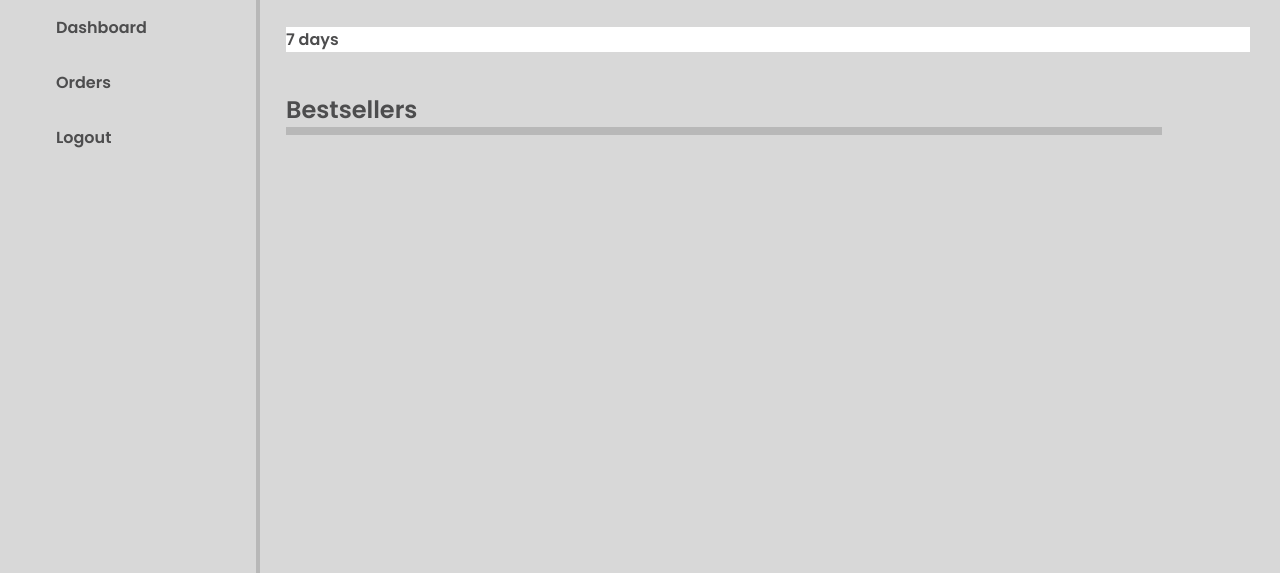
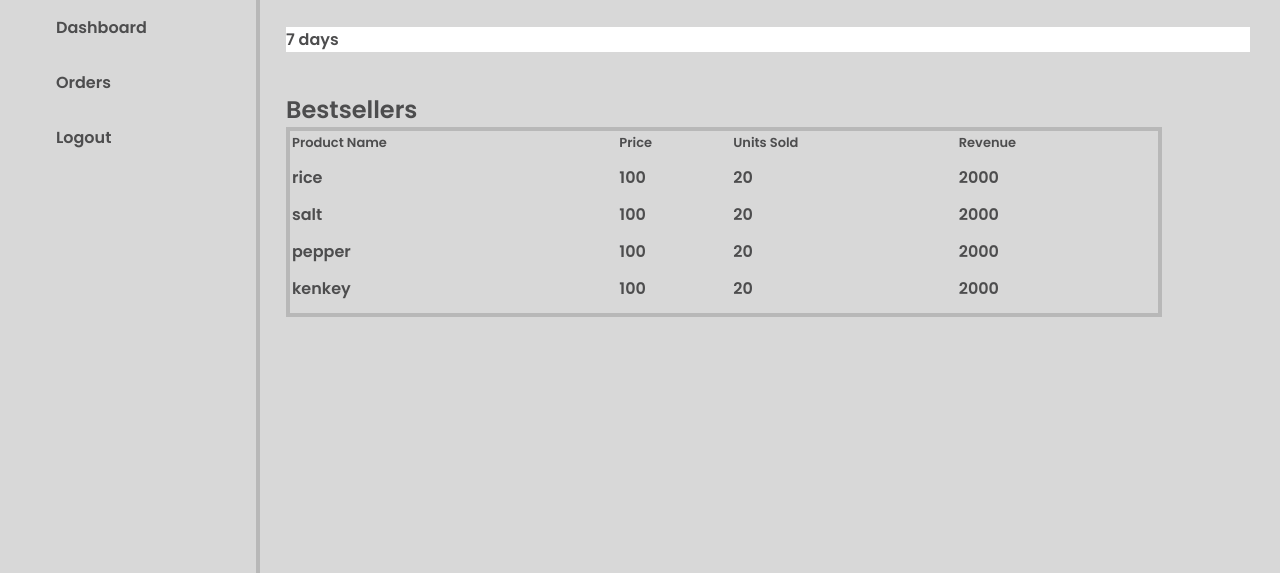
Before and after one commit to Thomasyong11/FE_Submission02, a plain HTML site: page dashboard.html in a window 1280 px wide. Shown: the part 227-800 px from the top of the page. Drawn offline with Linux system fonts and the light colour scheme.

Commit message:
designed bestseller table with dummy data

```diff
--- a/components/main.js
+++ b/components/main.js
@@ -1,5 +1,7 @@
+//WebPage title
 document.title = "Freddy's Artisanal Halloween Candy Shop";
 
+//Toggle switch for revenue
 let toggle = document.querySelector(".toggle");
 let show = document.querySelector(".show");
 let disabled = document.querySelector(".disabled");
@@ -19,30 +21,27 @@ function Animatedtoggle() {
   }
 }
 
-// class Login extends HTMLElement {
-//   connectedCallback() {
-//     this.innerHTML = `
-//         <div class="form login">
-//         <div class="form-content">
-//         <header class="header-main">
-//           <text class="header-text"
-//             >Freddy's Artisanal Halloween Candy Shop</text
-//           >
-//           <img class="freddy-logo" src="assets/Freddys_Logo.svg" />
-//         </header>
-//         <form action="#">
-//           <div class="field input-field">
-//             <input type="text" placeholder="username" class="input" />
-//           </div>
-//           <div class="field input-field">
-//             <input type="password" placeholder="********" class="password" />
-//           </div>
-//           <div class="field button-field">
-//             <button>Login</button>
-//           </div>
-//         </form>
-//       </div>`;
-//   }
-// }
+//Best sellers table
+//dummy data
 
-// customElements.define("app-login", Login);
+let itemData = [
+  { product: "rice", price: 100, unitsold: 20, revenue: 2000 },
+  { product: "salt", price: 100, unitsold: 20, revenue: 2000 },
+  { product: "pepper", price: 100, unitsold: 20, revenue: 2000 },
+  { product: "kenkey", price: 100, unitsold: 20, revenue: 2000 },
+];
+
+//in order to set innerHtml property for the tablebody i used the window onload callback function
+window.onload = () => {
+  loadTableData(itemData);
+};
+
+function loadTableData(itemData) {
+  const tableBody = document.getElementById("tableData");
+  let dataHtml = "";
+  for (let item of itemData) {
+    dataHtml += `<tr><td>${item.product}</td><td>${item.price}</td><td>${item.unitsold}</td><td>${item.revenue}</td></tr>`;
+  }
+  //   console.log(dataHtml);
+  tableBody.innerHTML = dataHtml;
+}
--- a/components/summaryCards.js
+++ b/components/summaryCards.js
@@ -1,3 +1,4 @@
+//webcomponent for summary cards
 class SummaryCard extends HTMLElement {
   constructor() {
     super();
--- a/css/sidenav.css
+++ b/css/sidenav.css
@@ -117,3 +117,23 @@ padding: 30px;
     width: 90%;
     border: 4px solid #B8B8B8;
 }
+table{
+    width: 100%;
+
+}
+
+thead tr{
+    text-align: left;
+
+}
+th {
+    font-size: small;
+    padding-bottom: 10px;
+}
+tbody tr{
+}
+td{
+    font-weight: bold;
+    padding-bottom: 10px;
+
+}
--- a/dashboard.html
+++ b/dashboard.html
@@ -53,7 +53,19 @@
           <!--Bestsellers-->
           <div class="bestsellers-main">
             <h1>Bestsellers</h1>
-            <div class="bestsellers-table"></div>
+            <div class="bestsellers-table">
+              <table>
+                <thead>
+                  <tr>
+                    <th>Product Name</th>
+                    <th>Price</th>
+                    <th>Units Sold</th>
+                    <th>Revenue</th>
+                  </tr>
+                </thead>
+                <tbody id="tableData"></tbody>
+              </table>
+            </div>
           </div>
         </section>
         <section id="orders">
```
